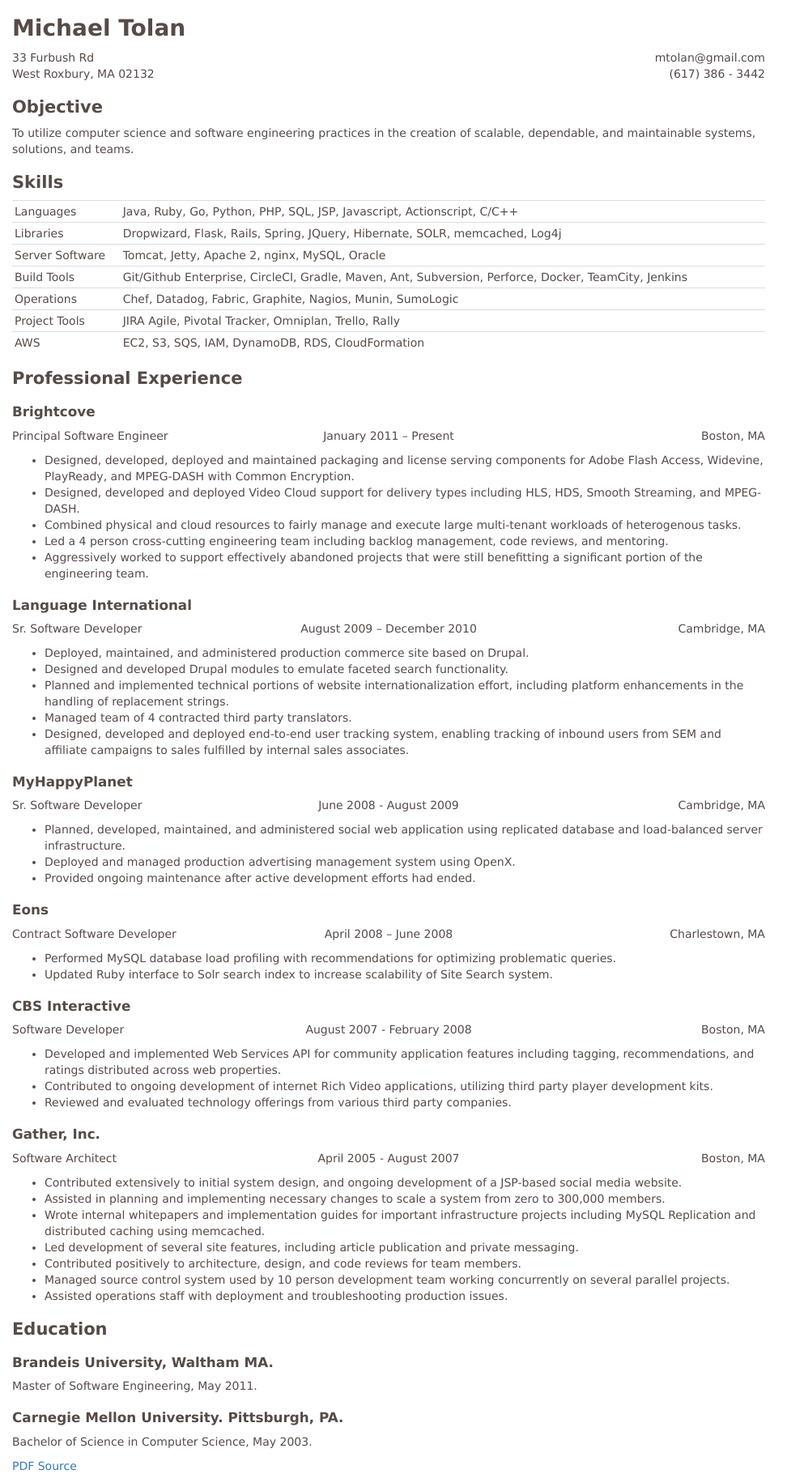
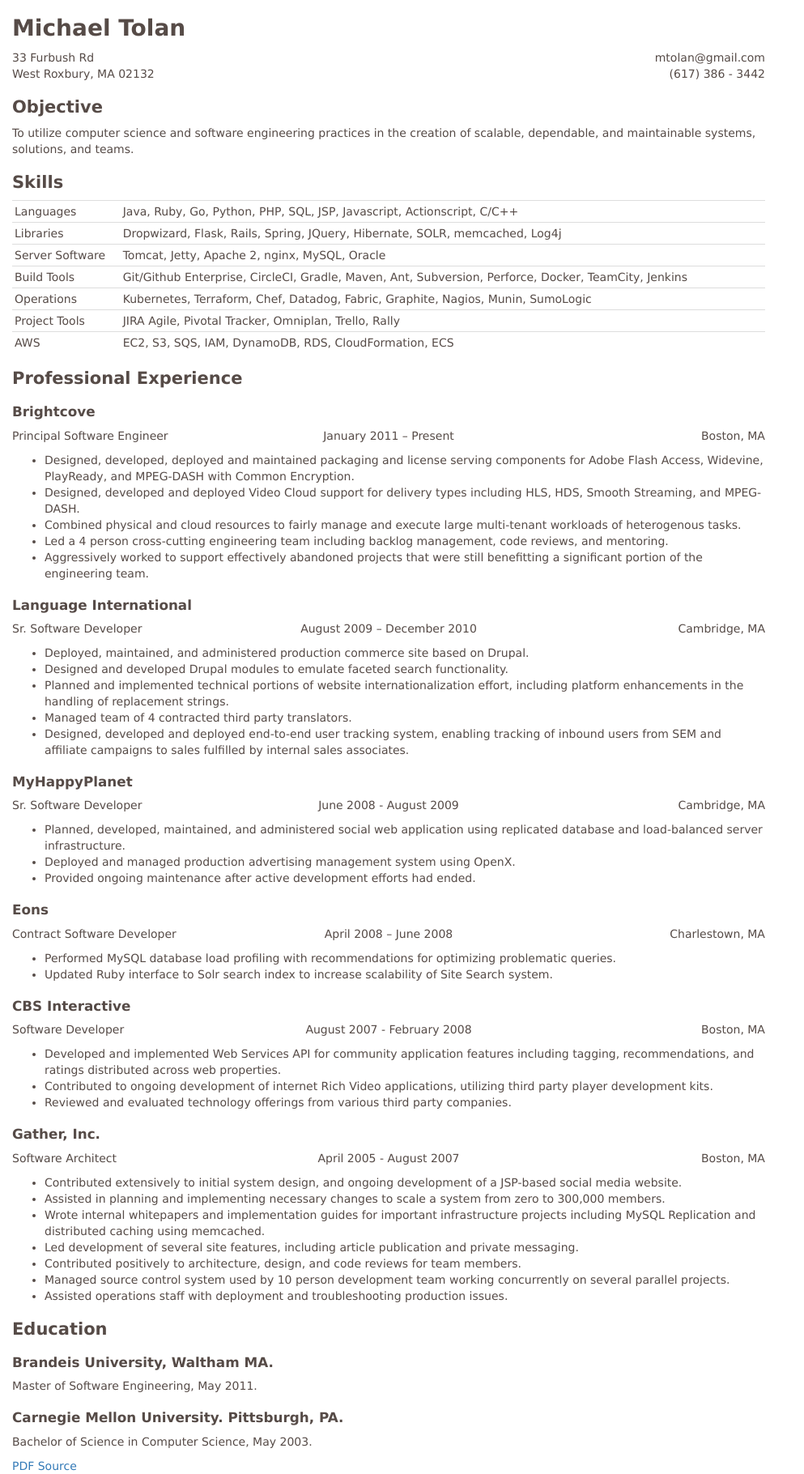
Before and after one commit to mtolan/mtolan.github.io, a Jekyll site: the page built from resume/index.html, in a window 1280 px wide. Shown: the whole page at 81% size, without its empty margins (0-993 px from the left). Built offline with Jekyll 4.4.1, drawn with Linux system fonts in a browser that asks for light colours.

Commit message:
Kube skills

```diff
--- a/resume/index.html
+++ b/resume/index.html
@@ -24,9 +24,9 @@
 |Libraries|Dropwizard, Flask, Rails, Spring, JQuery, Hibernate, SOLR, memcached, Log4j|
 |Server Software|Tomcat, Jetty, Apache 2, nginx, MySQL, Oracle|
 |Build Tools|Git/Github Enterprise, CircleCI, Gradle, Maven, Ant, Subversion, Perforce, Docker, TeamCity, Jenkins|
-|Operations|Chef, Datadog, Fabric, Graphite, Nagios, Munin, SumoLogic|
+|Operations|Kubernetes, Terraform, Chef, Datadog, Fabric, Graphite, Nagios, Munin, SumoLogic|
 |Project Tools|JIRA Agile, Pivotal Tracker, Omniplan, Trello, Rally|
-|AWS|EC2, S3, SQS, IAM, DynamoDB, RDS, CloudFormation|
+|AWS|EC2, S3, SQS, IAM, DynamoDB, RDS, CloudFormation, ECS|
 {: .table}
 
 ## Professional Experience
```
